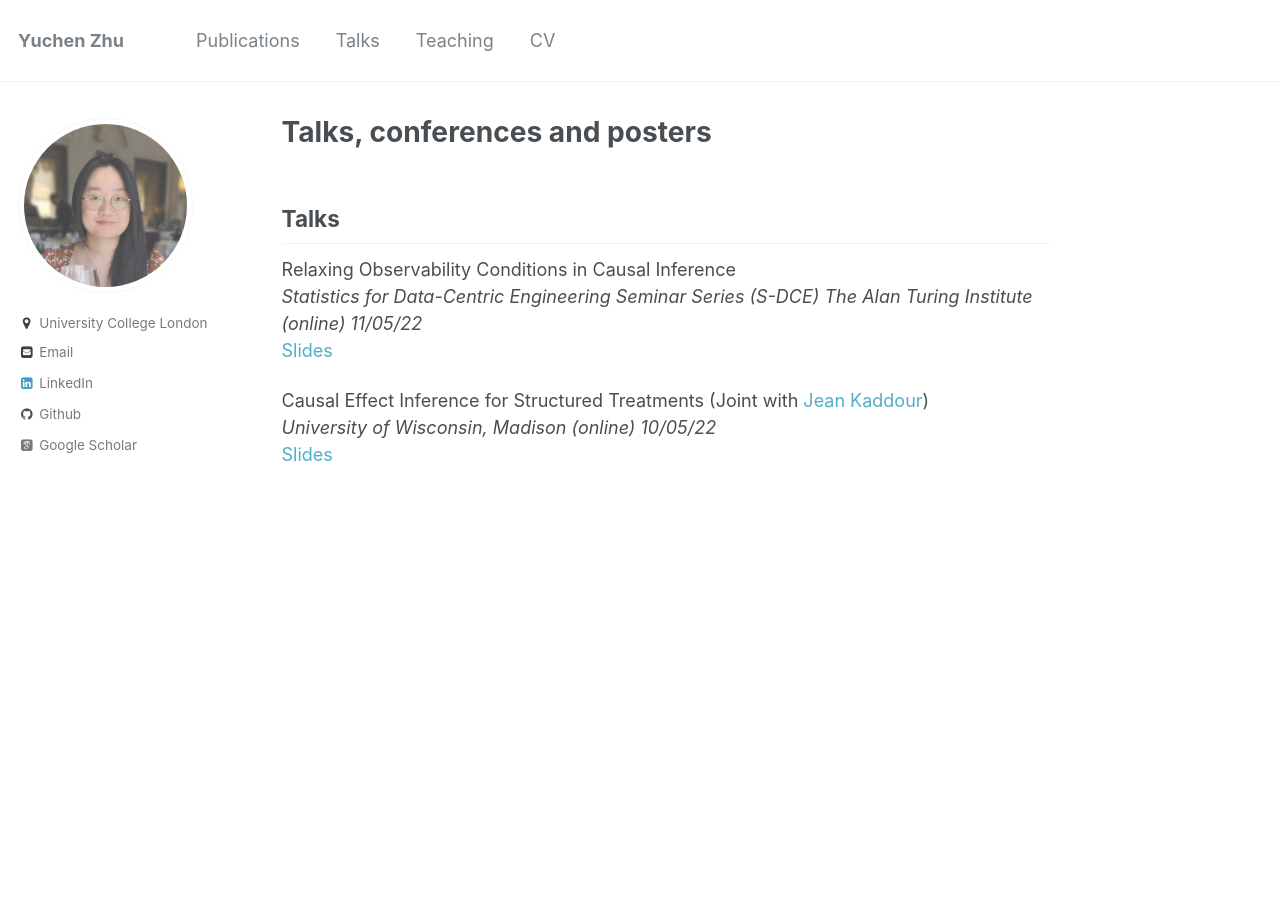
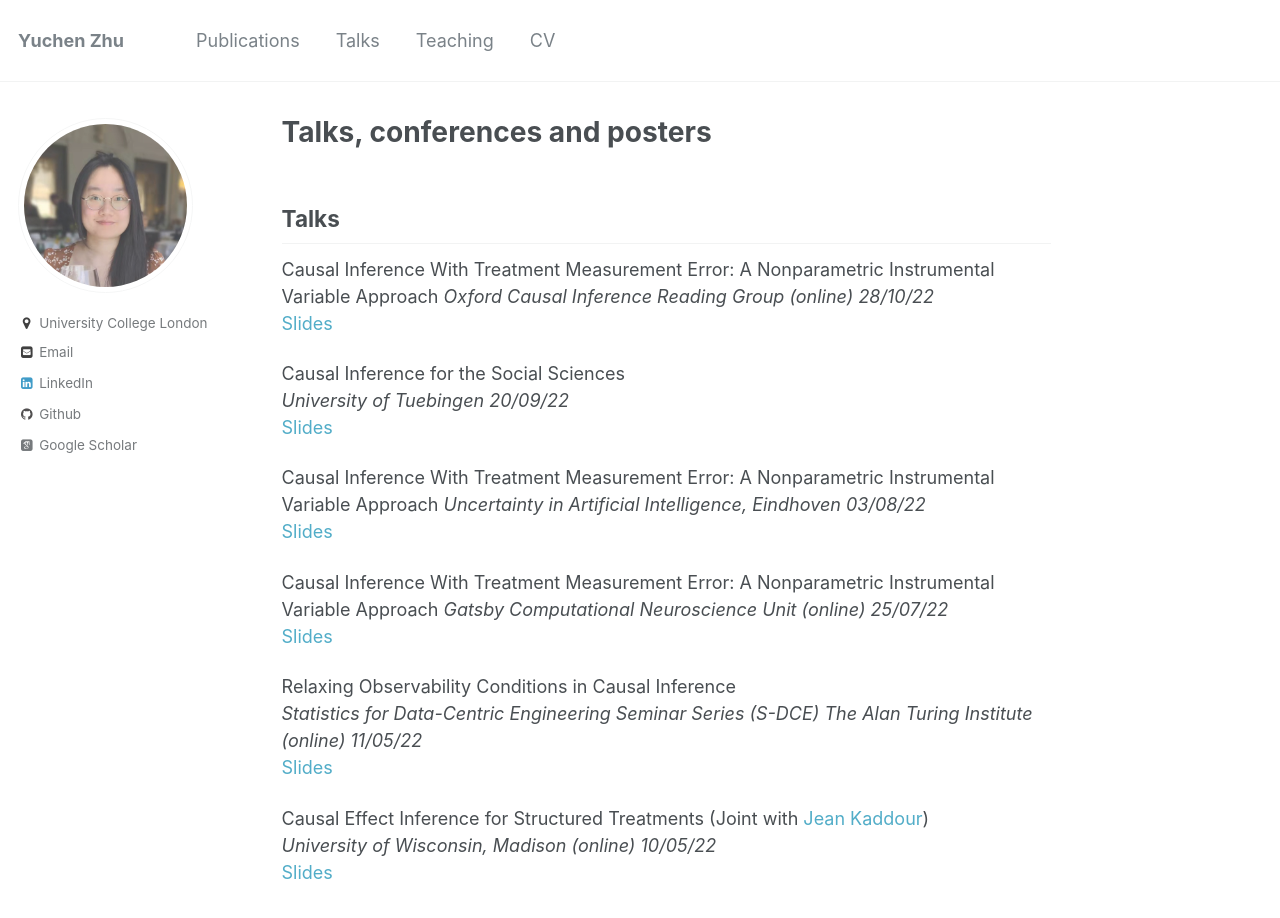
Before and after one commit to yuchen-zhu/yuchen-zhu.github.io, a Jekyll site: the page built from _pages/talks.md, in a window 1280 px wide and 936 px high. Shown: the top 918 px of the window. Built offline with Jekyll 4.4.1, drawn with Linux system fonts in a browser that asks for light colours; some web fonts are replaced.

Commit message:
adding talks

```diff
--- a/_pages/talks.md
+++ b/_pages/talks.md
@@ -6,6 +6,22 @@ author_profile: true
 
 ## Talks
 
+Causal Inference With Treatment Measurement Error: A Nonparametric Instrumental Variable Approach
+*Oxford Causal Inference Reading Group (online) 28/10/22*
+[Slides](https://yuchen-zhu.github.io/files/merror_talk_oxford.pdf)
+
+Causal Inference for the Social Sciences
+*University of Tuebingen 20/09/22*
+[Slides](https://yuchen-zhu.github.io/files/causality4education.pdf)
+
+Causal Inference With Treatment Measurement Error: A Nonparametric Instrumental Variable Approach
+*Uncertainty in Artificial Intelligence, Eindhoven 03/08/22*
+[Slides](https://yuchen-zhu.github.io/files/uai_slides.pdf)
+
+Causal Inference With Treatment Measurement Error: A Nonparametric Instrumental Variable Approach
+*Gatsby Computational Neuroscience Unit (online) 25/07/22*
+[Slides](https://yuchen-zhu.github.io/files/merror_talk_gatsby.pdf)
+
 Relaxing Observability Conditions in Causal Inference
 *Statistics for Data-Centric Engineering Seminar Series (S-DCE) The Alan Turing Institute (online) 11/05/22*
 [Slides](https://yuchen-zhu.github.io/files/S-DCE-talk.pdf)
```
Also changed, not shown: 5 other files.
